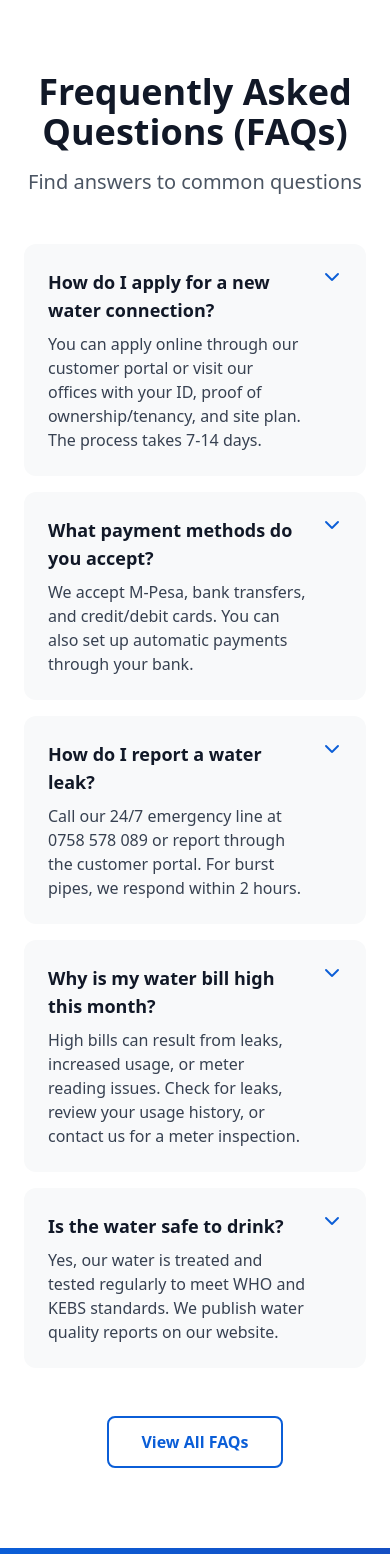
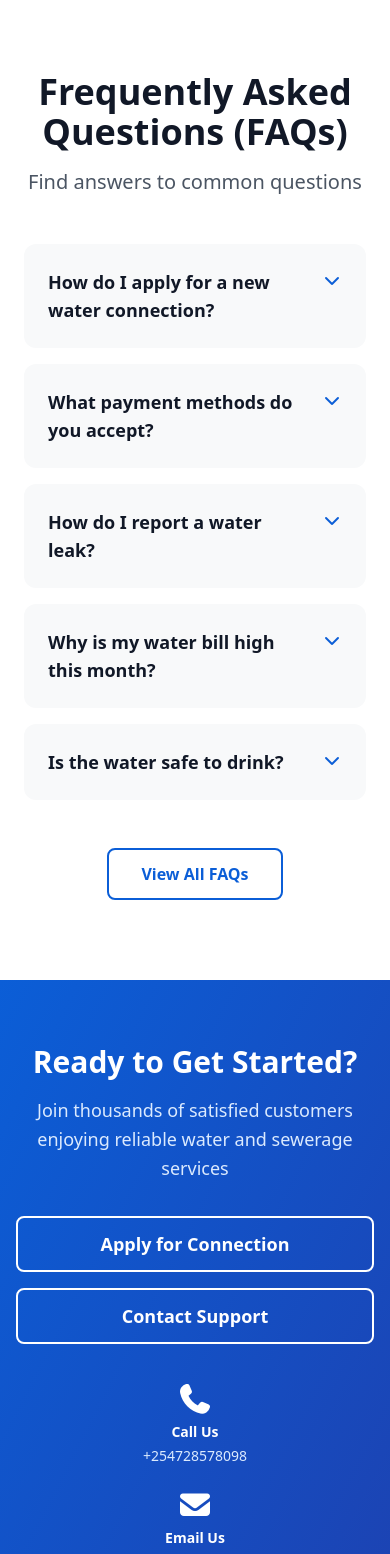
Before and after one commit to KikuyuWater/Kikuyu-Water, a React (Create React App) app in the folder kikuyu-water/: page / in a window 390 px wide. Shown: the part 9872-11426 px from the top of the page. Built offline with nearby package versions, Linux system fonts and the light colour scheme.

Commit message:
Add mobile-friendly collapsible sections to FAQ and Management Team

```diff
--- a/kikuyu-water/src/pages/about-page/ManagementTeam.jsx
+++ b/kikuyu-water/src/pages/about-page/ManagementTeam.jsx
@@ -1,9 +1,11 @@
-import React from "react";
+import React, { useState } from "react";
 import { Link } from "react-router-dom";
 import { Departments } from "../../data";
 import managingDirectorPhoto from "../../assets/department-heads/Jane Murage, Managing Director.jpg";
 
 const ManagementTeam = () => {
+  const [showFullMessage, setShowFullMessage] = useState(false);
+
   return (
     <section id="management-team" className="py-20 bg-white">
       <div className="max-w-7xl mx-auto px-6">
@@ -61,6 +63,8 @@ const ManagementTeam = () => {
                   and affordable water services to the Kikuyu and Kabete communities.
                 </p>
 
+                {/* Show truncated or full message based on state (mobile only) */}
+                <div className={`space-y-4 ${showFullMessage ? 'block' : 'hidden md:block'}`}>
                   <p className="text-base text-gray-700 leading-relaxed">
                     Water is a fundamental human right, and our mission is to ensure that
                     every household and business within our service area has access to clean,
@@ -89,6 +93,23 @@ const ManagementTeam = () => {
                   <p className="text-base text-gray-700 leading-relaxed font-semibold">
                     Thank you for your continued support and trust.
                   </p>
+                </div>
+
+                {/* Read More/Less Button for Mobile */}
+                <button
+                  onClick={() => setShowFullMessage(!showFullMessage)}
+                  className="md:hidden text-primary font-semibold hover:underline flex items-center"
+                >
+                  {showFullMessage ? (
+                    <>
+                      Show Less <i className="fa-solid fa-chevron-up ml-2"></i>
+                    </>
+                  ) : (
+                    <>
+                      Read More <i className="fa-solid fa-chevron-down ml-2"></i>
+                    </>
+                  )}
+                </button>
               </div>
             </div>
           </div>
--- a/kikuyu-water/src/pages/landing-page/Faq.jsx
+++ b/kikuyu-water/src/pages/landing-page/Faq.jsx
@@ -1,4 +1,35 @@
+import React, { useState } from 'react';
+
 const Faq = () => {
+  const [openFaq, setOpenFaq] = useState(null);
+
+  const toggleFaq = (index) => {
+    setOpenFaq(openFaq === index ? null : index);
+  };
+
+  const faqs = [
+    {
+      question: "How do I apply for a new water connection?",
+      answer: "You can apply online through our customer portal or visit our offices with your ID, proof of ownership/tenancy, and site plan. The process takes 7-14 days."
+    },
+    {
+      question: "What payment methods do you accept?",
+      answer: "We accept M-Pesa, bank transfers, and credit/debit cards. You can also set up automatic payments through your bank."
+    },
+    {
+      question: "How do I report a water leak?",
+      answer: "Call our 24/7 emergency line at 0758 578 089 or report through the customer portal. For burst pipes, we respond within 2 hours."
+    },
+    {
+      question: "Why is my water bill high this month?",
+      answer: "High bills can result from leaks, increased usage, or meter reading issues. Check for leaks, review your usage history, or contact us for a meter inspection."
+    },
+    {
+      question: "Is the water safe to drink?",
+      answer: "Yes, our water is treated and tested regularly to meet WHO and KEBS standards. We publish water quality reports on our website."
+    }
+  ];
+
   return (
     <section id="faqs" className="py-20 bg-white">
       <div className="max-w-5xl mx-auto px-6">
@@ -11,99 +42,27 @@ const Faq = () => {
           </p>
         </div>
         <div className="space-y-4">
-          <div
-            id="faq-1"
-            className="bg-neutral rounded-xl p-6 hover:shadow-lg transition"
-          >
-            <div className="flex items-start justify-between">
-              <div className="flex-1">
-                <h4 className="text-lg font-bold text-gray-900 mb-2">
-                  How do I apply for a new water connection?
+          {faqs.map((faq, index) => (
+            <div
+              key={index}
+              className="bg-neutral rounded-xl overflow-hidden hover:shadow-lg transition"
+            >
+              <button
+                onClick={() => toggleFaq(index)}
+                className="w-full flex items-start justify-between p-6 text-left"
+              >
+                <h4 className="text-lg font-bold text-gray-900 pr-4">
+                  {faq.question}
                 </h4>
-                <p className="text-gray-700">
-                  You can apply online through our customer portal or visit our
-                  offices with your ID, proof of ownership/tenancy, and site
-                  plan. The process takes 7-14 days.
-                </p>
-              </div>
-              <i className="fa-solid fa-chevron-down text-primary ml-4"></i>
+                <i className={`fa-solid ${openFaq === index ? 'fa-chevron-up' : 'fa-chevron-down'} text-primary flex-shrink-0 mt-1`}></i>
+              </button>
+              {openFaq === index && (
+                <div className="px-6 pb-6">
+                  <p className="text-gray-700">{faq.answer}</p>
+                </div>
+              )}
             </div>
-          </div>
-
-          <div
-            id="faq-2"
-            className="bg-neutral rounded-xl p-6 hover:shadow-lg transition"
-          >
-            <div className="flex items-start justify-between">
-              <div className="flex-1">
-                <h4 className="text-lg font-bold text-gray-900 mb-2">
-                  What payment methods do you accept?
-                </h4>
-                <p className="text-gray-700">
-                  We accept M-Pesa, bank transfers, and credit/debit cards. You can also set up automatic
-                  payments through your bank.
-                </p>
-              </div>
-              <i className="fa-solid fa-chevron-down text-primary ml-4"></i>
-            </div>
-          </div>
-
-          <div
-            id="faq-3"
-            className="bg-neutral rounded-xl p-6 hover:shadow-lg transition"
-          >
-            <div className="flex items-start justify-between">
-              <div className="flex-1">
-                <h4 className="text-lg font-bold text-gray-900 mb-2">
-                  How do I report a water leak?
-                </h4>
-                <p className="text-gray-700">
-                  Call our 24/7 emergency line at 0758 578 089 or report through
-                  the customer portal. For burst pipes, we respond within 2
-                  hours.
-                </p>
-              </div>
-              <i className="fa-solid fa-chevron-down text-primary ml-4"></i>
-            </div>
-          </div>
-
-          <div
-            id="faq-4"
-            className="bg-neutral rounded-xl p-6 hover:shadow-lg transition"
-          >
-            <div className="flex items-start justify-between">
-              <div className="flex-1">
-                <h4 className="text-lg font-bold text-gray-900 mb-2">
-                  Why is my water bill high this month?
-                </h4>
-                <p className="text-gray-700">
-                  High bills can result from leaks, increased usage, or meter
-                  reading issues. Check for leaks, review your usage history, or
-                  contact us for a meter inspection.
-                </p>
-              </div>
-              <i className="fa-solid fa-chevron-down text-primary ml-4"></i>
-            </div>
-          </div>
-
-          <div
-            id="faq-5"
-            className="bg-neutral rounded-xl p-6 hover:shadow-lg transition"
-          >
-            <div className="flex items-start justify-between">
-              <div className="flex-1">
-                <h4 className="text-lg font-bold text-gray-900 mb-2">
-                  Is the water safe to drink?
-                </h4>
-                <p className="text-gray-700">
-                  Yes, our water is treated and tested regularly to meet WHO and
-                  KEBS standards. We publish water quality reports on
-                  our website.
-                </p>
-              </div>
-              <i className="fa-solid fa-chevron-down text-primary ml-4"></i>
-            </div>
-          </div>
+          ))}
         </div>
         <div className="text-center mt-12">
           <button className="border-2 border-primary text-primary px-8 py-3 rounded-lg font-bold hover:bg-primary hover:text-white transition">
```
Lines whose indentation alone changed are shown as unchanged.
